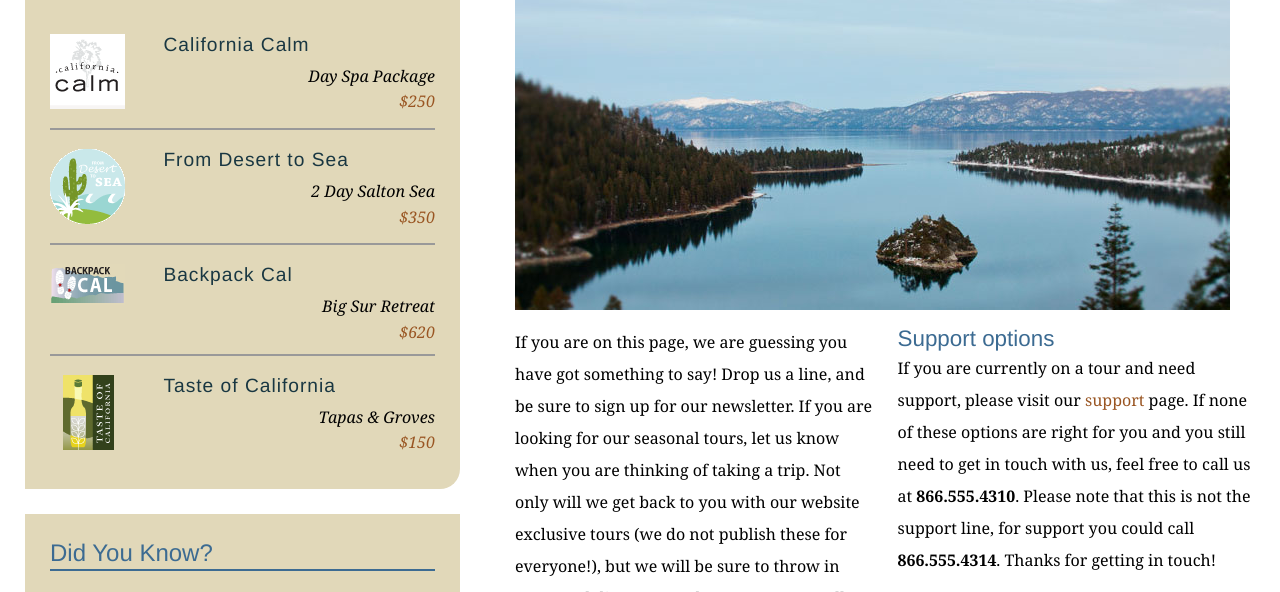
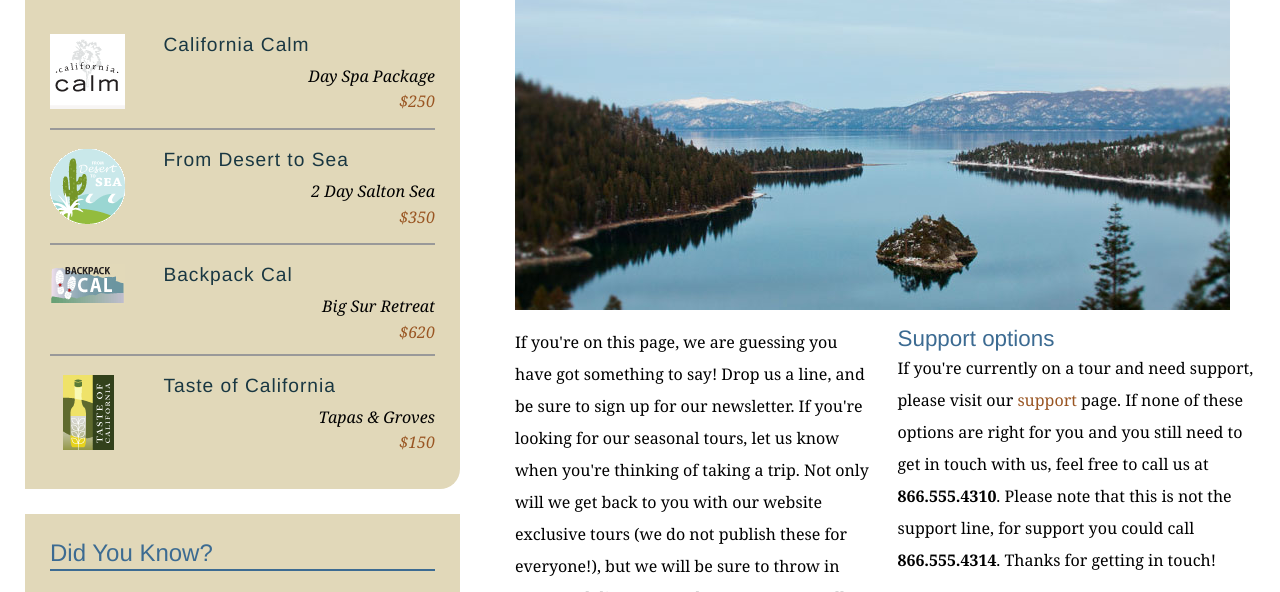
Before and after one commit to kls1138/explore_california, a plain HTML site: page contact.html in a window 1280 px wide. Shown: the part 342-934 px from the top of the page. Drawn offline with Linux system fonts and the light colour scheme.

Commit message:
Added contractions.

```diff
--- a/contact.html
+++ b/contact.html
@@ -68,10 +68,10 @@
           <h1>Get in touch</h1>
           <img src="assets/images/emerald_bay.jpg" alt="Beautiful Lake Tahoe" class="articleImage" />
           <div class="multiCol">
-            <p>If you are on this page, we are guessing you have got something to say! Drop us a line, and be sure to sign up for our newsletter. If you are looking for our seasonal tours, let us know when you are thinking of taking a trip. Not only will we get back to you with our website exclusive tours (we do not publish these for everyone!), but we will be sure to throw in some cool discounts and tour extras as well.</p>
+            <p>If you're on this page, we are guessing you have got something to say! Drop us a line, and be sure to sign up for our newsletter. If you're looking for our seasonal tours, let us know when you're thinking of taking a trip. Not only will we get back to you with our website exclusive tours (we do not publish these for everyone!), but we will be sure to throw in some cool discounts and tour extras as well.</p>
 
             <h2>Support options</h2>
-            <p>If you are currently on a tour and need support, please visit our <a href="support.html">support</a> page. If none of these options are right for you and you still need to get in touch with us, feel free to call us at<span class="phone"> <strong>866.555.4310</strong>. Please note that this is not the support line, for support you could call </span><strong>866.555.4314</strong>. Thanks for getting in touch!</p>
+            <p>If you're currently on a tour and need support, please visit our <a href="support.html">support</a> page. If none of these options are right for you and you still need to get in touch with us, feel free to call us at<span class="phone"> <strong>866.555.4310</strong>. Please note that this is not the support line, for support you could call </span><strong>866.555.4314</strong>. Thanks for getting in touch!</p>
           </div>
 
           <form id="frmContact" name="frmContact" method="post" action="contact_process.html">
```
